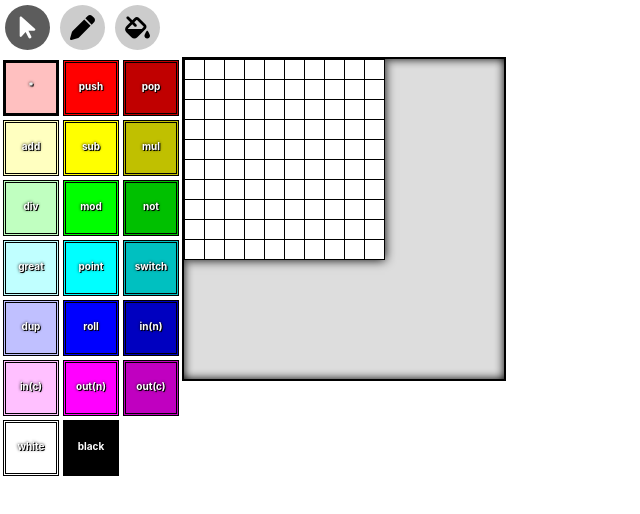
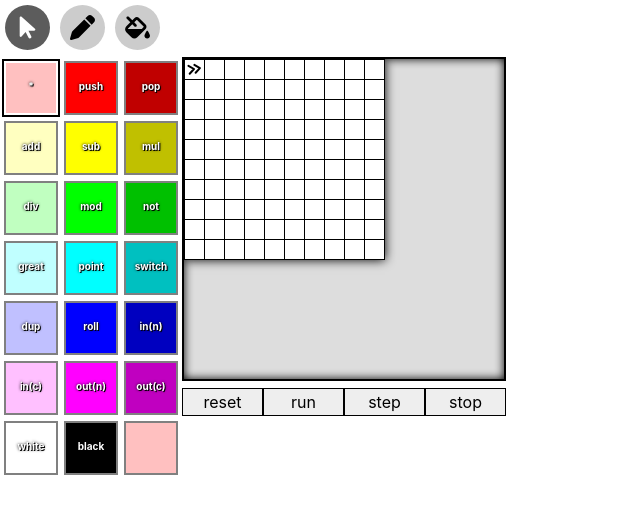
Before and after one commit to TOMOQ1024/piet-editor, a React (Create React App) app: page / in a window 1280 px wide. Shown: the top 514 px of the page, without its empty margins (0-640 px from the left). Built offline with nearby package versions, Linux system fonts and the light colour scheme.

Commit message:
pp movement

```diff
--- a/src/App.css
+++ b/src/App.css
@@ -4,6 +4,10 @@
 
 .wrapper-main {
   white-space: nowrap;
+}
+
+.wrapper-mid {
+  display: inline-block;
 }
 
 .control {
@@ -25,8 +29,9 @@
   filter: brightness(0.8) invert(1);
 }
 
-.ColorPallet {
+#ColorPallet {
   display: inline-block;
+  table-layout: fixed;
 }
 
 .operation-button {
@@ -34,17 +39,20 @@
   padding: 17px 0;
   width: 50px;
   height: 16px;
+  margin: 3px;
   font-size: x-small;
   font-weight: bold;
   color: #fff;
   text-shadow: black 0 0 3px, black 1px 1px 0;
   text-align: center;
-  border: double 3px black;
+  box-shadow: 0 0 0 2px gray;
   cursor: pointer;
+  vertical-align: bottom;
+  user-select: none;
 }
 
 .pallet-radio:checked + label .operation-button {
-  border-style: solid;
+  box-shadow: 0 0 0 2px white, 0 0 0 4px black;
 }
 
 #CanvasWrapper {
@@ -65,3 +73,23 @@
   position: absolute;
   pointer-events: none;
 }
+
+.Interpreter {
+  text-align: center;
+}
+
+.debug-button {
+  display: inline-block;
+  margin: 3px 0;
+  width: calc(25% - 8px);
+  text-align: center;
+  padding: 3px;
+  background: #eee;
+  border: solid 1px black;
+  cursor: pointer;
+  user-select: none;
+}
+
+.debug-button:hover {
+  filter: brightness(0.8);
+}
--- a/src/Canvas.tsx
+++ b/src/Canvas.tsx
@@ -1,85 +1,107 @@
 import { useEffect, useState } from 'react';
 import './App.css';
+import { Colors, Env } from './Utils';
 
 const codelScale = 20;
 let first = true;
 
 export default function Canvas(
-    props: {
-        size: {width:number,height:number};
-        code: string[][];
-        SetCodel: Function
+  { env, setEnv }: {
+    env: Env;
+    setEnv: (f: (e: Env) => Env) => void;
   }
-){
-    useEffect(()=>{
+) {
+  console.log('%ccanvas component rendered', 'color:#ff00ff');
+
+  useEffect(() => {
+    console.log(`env update detected at Canvas.tsx`);
+
     RenderCanvas();
-        if(first){
+    if (first) {
       const cvs = document.getElementById("canvas") as HTMLCanvasElement;
-            if(cvs === null){
+      if (cvs === null) {
         console.log('canvas not found at useEffect');
         return;
       }
-            cvs.addEventListener('setcodel', e=>{
+      cvs.addEventListener('setcodel', e => {
         const cvs = document.getElementById("canvas") as HTMLCanvasElement;
-                if(cvs === null)return;
+        if (cvs === null) return;
         const ctx = cvs.getContext('2d') as CanvasRenderingContext2D;
         const x = Math.floor((e as CustomEvent).detail.x / codelScale);
         const y = Math.floor((e as CustomEvent).detail.y / codelScale);
-                if(x < 0 || y < 0 || props.size.width <= x || props.size.height <= y)return;
-                props.SetCodel(x, y);
-                RenderCodel(ctx, {x:x,y:y});
+        if (x < 0 || y < 0 || env.size.w <= x || env.size.h <= y) return;
+        setEnv(e => {
+          e.code[y][x] = e.fillColor0;
+          return Object.assign({}, e);
+        })
+        RenderCodel(ctx, { x: x, y: y });
         // console.log((e as CustomEvent).detail.x, (e as CustomEvent).detail.y)
       });
       // console.log('event listener added');
       first = false;
     }
+  }, [env]);
 
-    });
-    function RenderCanvas(){
+  function RenderCanvas() {
     const cvs = document.getElementById("canvas") as HTMLCanvasElement;
-        if(cvs === null)return;
+    if (cvs === null) return;
     const ctx = cvs.getContext('2d') as CanvasRenderingContext2D;
     ctx.imageSmoothingEnabled = false;
     ctx.fillStyle = "black";
     ctx.fillRect(
       0, 0,
-            codelScale * props.size.width + 1,
-            codelScale * props.size.height + 1
+      codelScale * env.size.w + 1,
+      codelScale * env.size.h + 1
     );
-        let pos = {x: 0, y: 0};
-        for(let y=0; y<props.size.height; y++){
-            for(let x=0; x<props.size.width; x++){
-                pos.x = x;
-                pos.y = y;
-                ctx.fillStyle = props.code[y][x];
-                ctx.fillRect(
-                    x * codelScale + 1,
-                    y * codelScale + 1,
-                    codelScale - 1,
-                    codelScale - 1,
-                )
+    let pos = { x: 0, y: 0 };
+    for (let y = 0; y < env.size.h; y++) {
+      for (let x = 0; x < env.size.w; x++) {
+        RenderCodel(ctx, { x: x, y: y });
       }
     }
+
+
   }
 
   function RenderCodel(
     ctx: CanvasRenderingContext2D,
-        pos: {x:number,y:number}
-    ){
-        ctx.fillStyle = props.code[pos.y][pos.x];
+    pos: { x: number, y: number }
+  ) {
+    ctx.fillStyle = Colors[env.code[pos.y][pos.x]];
     ctx.fillRect(
       pos.x * codelScale + 1,
       pos.y * codelScale + 1,
       codelScale - 1,
       codelScale - 1,
     )
+
+    // PP・DPの描画
+    if (env.crnt.x === pos.x && env.crnt.y === pos.y) {
+      ctx.strokeStyle = 'black';
+      ctx.lineWidth = codelScale / 10;
+      ctx.lineCap = ctx.lineJoin = 'round';
+      ctx.imageSmoothingEnabled = true;
+      ctx.beginPath();
+      ctx.save();
+      ctx.scale(codelScale, codelScale);
+      ctx.translate(env.crnt.x + .5, env.crnt.y + .5);
+      ctx.rotate(Math.PI * .5 * (env.dp + (env.cc%2*2-1) * .1));
+      ctx.translate(-.5, -.5);
+      [0, 1].forEach(i => {
+        ctx.moveTo(.3 * i + .25, .3);
+        ctx.lineTo(.3 * i + .5, .5);
+        ctx.lineTo(.3 * i + .25, .7);
+      });
+      ctx.restore();
+      ctx.stroke();
+    }
   }
 
   return (
     <canvas
       id="canvas"
-        width={props.size.width*20+1}
-        height={props.size.height*20+1}
+      width={env.size.w * 20 + 1}
+      height={env.size.h * 20 + 1}
     // onClick={e=>HandleClick(e)}
     />
   )
--- a/src/CanvasWrapper.tsx
+++ b/src/CanvasWrapper.tsx
@@ -1,50 +1,49 @@
-import { useState } from 'react';
+import { useEffect, useState } from 'react';
 import './App.css';
 import Canvas from './Canvas';
+import { Env } from './Utils';
 
 // メインのキャンバスの移動やサイズ制御を行う
 export default function CanvasWrapper(
-    props: {
-        size: {width:number,height:number}
-        code: string[][]
-        SetCodel: Function
+  { env, setEnv }: {
+    env: Env;
+    setEnv: (f: (e: Env) => Env) => void;
   }
-){
-    function HandleMouseMove(e:React.MouseEvent<HTMLDivElement, MouseEvent>){
-        if(!(e.buttons & 0b1 || e.buttons & 0b10))return;
+) {
+  function HandleMouseMove(e: React.MouseEvent<HTMLDivElement, MouseEvent>) {
+    if (!(e.buttons & 0b1 || e.buttons & 0b10)) return;
     const cvs = document.getElementById('canvas');
     const self = document.getElementById('CanvasWrapper');
-        if(self === null)return;
+    if (self === null) return;
     const x = e.clientX - self.getBoundingClientRect().x - 2;
     const y = e.clientY - self.getBoundingClientRect().y - 2;
 
-        if(cvs === null){
+    if (cvs === null) {
       console.log("cvs is null");
       return;
     }
     cvs?.dispatchEvent(new CustomEvent('setcodel', {
       detail: {
-                x: x - Number(cvs.style.left.replace(/[a-z]/g,"")),
-                y: y - Number(cvs.style.top.replace(/[a-z]/g,"")),
+        x: x - Number(cvs.style.left.replace(/[a-z]/g, "")),
+        y: y - Number(cvs.style.top.replace(/[a-z]/g, "")),
       }
     }));
   }
 
-    function HandleContextMenu(e:React.MouseEvent<HTMLDivElement, MouseEvent>){
+  function HandleContextMenu(e: React.MouseEvent<HTMLDivElement, MouseEvent>) {
     e.preventDefault();
   }
 
   return (
     <div
       id='CanvasWrapper'
-        onMouseDown={e=>HandleMouseMove(e)}
-        onMouseMove={e=>HandleMouseMove(e)}
-        onContextMenu={e=>HandleContextMenu(e)}
+      onMouseDown={e => HandleMouseMove(e)}
+      onMouseMove={e => HandleMouseMove(e)}
+      onContextMenu={e => HandleContextMenu(e)}
     >
       <Canvas
-            size={props.size}
-            code={props.code}
-            SetCodel={props.SetCodel}
+        env={env}
+        setEnv={(f:(e:Env)=>Env)=>setEnv(f)}
       />
     </div>
   )
--- a/src/ColorPallet.tsx
+++ b/src/ColorPallet.tsx
@@ -1,67 +1,59 @@
-import { useState } from 'react';
+import { useEffect, useState } from 'react';
+import { Colors, Env, Operations } from './Utils';
 import './App.css';
 
-const operations: string[][] = [
-    ["*", "push", "pop"],
-    ["add", "sub", "mul"],
-    ["div", "mod", "not"],
-    ["great", "point", "switch"],
-    ["dup", "roll", "in(n)"],
-    ["in(c)", "out(n)", "out(c)"],
-    ["white","black"],
-]
-
-const colors: string[][] = [
-    ["#ffc0c0", "#ff0000", "#c00000"],
-    ["#ffffc0", "#ffff00", "#c0c000"],
-    ["#c0ffc0", "#00ff00", "#00c000"],
-    ["#c0ffff", "#00ffff", "#00c0c0"],
-    ["#c0c0ff", "#0000ff", "#0000c0"],
-    ["#ffc0ff", "#ff00ff", "#c000c0"],
-    ["#ffffff", "#000000"],
-]
-
 export default function ColorPallet(
-    props: {
-        setSelectedColor: Function,
+  {env,setEnv}: {
+    env: Env;
+    setEnv: (f:(e:Env)=>Env)=>void;
   }
 ) {
-    function HandleRadioClick(r:number, c:number){
-        props.setSelectedColor(colors[r][c]);
+  console.log('%ccolorpallet component rendered', 'color:#ffff00');
+
+  function HandleRadioLClick(i: number) {
+    setEnv(e=>({...e, fillColor0:i}));
+  }
+  function HandleRadioRClick(i: number) {
+    console.log('undefined operation');
   }
 
   return (
-    <div className="ColorPallet">
-    <table>
-        <tbody>
-        {colors.map((l,r)=>(
-            <tr key={r}>
-            {l.map((bg,c)=>(
+    <table id="ColorPallet">
+      {(() => {
+        const tr: JSX.Element[] = [];
+
+        for (let r = 0; r < 7; r++) {
+          const td: JSX.Element[] = [];
+          for (let c = 0; c < 3; c++) {
+            td.push(
               <td key={c}>
                 <input
-                id={`pallet_${r*3+c}`}
+                  id={`pallet_${r * 3 + c}`}
                   className="pallet-radio"
                   type="radio"
                   name="pallet"
-                value={r*3+c}
-                style={{display:"none"}}
-                defaultChecked={r*3+c===0}
+                  value={r * 3 + c}
+                  style={{ display: "none" }}
+                  defaultChecked={r * 3 + c === 0}
                 />
-                <label htmlFor={`pallet_${r*3+c}`}>
+                <label htmlFor={`pallet_${r * 3 + c}`}>
                   <div
                     className='operation-button'
-                onClick={()=>HandleRadioClick(r,c)}
-                style={{background: bg}}
+                    onClick={() => HandleRadioLClick(r * 3 + c)}
+                    onContextMenu={() => HandleRadioRClick(r * 3 + c)}
+                    style={{ background: Colors[r * 3 + c] }}
                   >
-                {operations[r][c]}
+                    {Operations[r * 3 + c]}
                   </div>
                 </label>
               </td>
-            ))}
-            </tr>
-        ))}
-        </tbody>
+            )
+          }
+          tr.push(<tr key={r}>{td}</tr>)
+        }
+
+        return <tbody>{tr}</tbody>;
+      })()}
     </table>
-    </div>
   );
 }
--- /dev/null
+++ b/src/DebugButton.tsx
@@ -0,0 +1,18 @@
+import { useState } from 'react';
+import './App.css';
+
+export default function DebugButton(
+  props: {
+    name: string,
+    func: Function,
+  }
+) {
+  return (
+    <div
+      className='debug-button'
+      onClick={() => props.func()}
+    >
+      {props.name}
+    </div>
+  );
+}
--- a/src/Editor.tsx
+++ b/src/Editor.tsx
@@ -2,62 +2,58 @@ import './App.css';
 import Controls from './Controls';
 import ColorPallet from './ColorPallet';
 import CanvasWrapper from './CanvasWrapper';
+import Interpreter from './Interpreter';
 import { useEffect, useState } from 'react';
+import { Env, Point } from './Utils';
 
-function CopyCode(c: string[][]){
-  const rtnCode: string[][] = [];
-  for(let y=0; y<c.length; y++){
-    rtnCode.push([]);
-    rtnCode[y] = c[y].slice(0);
-  }
-  return rtnCode;
-}
 
-export default function Editor() {
-  const [size, setSize] = useState({
-    width: 10,
-    height: 10
-  });
-  const [selectedColor, setSelectedColor] = useState('#ffc0c0');
-  const [input, setInput] = useState('');
-  const [output, setOutput] = useState('');
-  let initCode: string[][] = [];
-  for(let y=0; y<size.height; y++){
-    initCode.push([]);
-    for(let x=0; x<size.width; x++){
-      initCode[y].push('#ffffff');
+
+export default function Editor(
+  props: {
+    code: number[][],
+    size: {
+      w: number,
+      h: number,
     }
   }
-  const [code, setCode] = useState(initCode);
-  const [crntPos, setCrntPos] = useState({x:0,y:0});
-  const [nextPos, setNextPos] = useState({x:-1,y:-1});
-
-  function SetCodel(x: number, y: number){
-    if(x < 0 || y < 0 || size.width <= x || size.height <= y)return;
-    setSelectedColor(c=>{
-    if(code[y][x] !== c){
-        const newCode = [...code];
-        newCode[y][x] = c;
-        setCode(newCode);
-      }
-      return c;
-    });
-  }
+) {
+  console.log('%ceditor component rendered', 'color:#0000ff');
+  const [env, setEnv] = useState<Env>(
+    {
+      crnt: {x:0,y:0},
+      next: {x:-1,y:-1},
+      size: props.size,
+      code: props.code,
+      dp: 0,
+      cc: 0,
+      block: [],
+      stuck: 0,
+      stack: [],
+      input: '',
+      output: '',
+      fillColor0: 0,
+    }
+  );
 
   return (
     <div className="Editor">
       <Controls/>
       <div className='wrapper-main'>
-      <ColorPallet
-      setSelectedColor={setSelectedColor}
-      />
-      <CanvasWrapper
-      size={size}
-      code={code}
-      SetCodel={SetCodel}
-      />
+        <ColorPallet
+        env={env}
+        setEnv={(f:(e:Env)=>Env)=>setEnv(f)}
+        />
+        <div className='wrapper-mid'>
+          <CanvasWrapper
+          env={env}
+          setEnv={(f:(e:Env)=>Env)=>setEnv(f)}
+          />
+          <Interpreter
+          env={env}
+          setEnv={(f:(e:Env)=>Env)=>setEnv(f)}
+          />
+        </div>
       </div>
-
     </div>
   );
 }
--- /dev/null
+++ b/src/Interpreter.tsx
@@ -0,0 +1,264 @@
+import { Key, useEffect, useState } from 'react';
+import DebugButton from './DebugButton';
+import { Colors, Env, isInCanvas, Point } from './Utils';
+import './App.css';
+
+interface Buttons {
+  [key: string]: Function
+}
+
+export default function Interpreter(
+  { env, setEnv }: {
+    env: Env;
+    setEnv: (f: (e: Env) => Env) => void;
+  }
+) {
+  console.log(`%cinterpreter component rendered`, 'color:#00ff00');
+  const buttons: Buttons = {
+    reset: reset,
+    run: run,
+    step: step,
+    stop: stop,
+  }
+
+  function reset() {
+    setEnv(e => ({
+      ...e,
+      crnt: { x: 0, y: 0 },
+      next: { x: -1, y: -1 },
+      dp: 0,
+      cc: 0,
+    }));
+  }
+
+  function run() {
+    console.log('-run-');
+  }
+
+  function step() {
+    // console.log('step');
+    // setEnv(e=>{
+    //     return Object.assign({}, e);
+    // })
+    // return;
+    let e = Object.assign({}, env);
+    // console.log('step enter');
+    // console.log(...Object.values(e.crnt));
+    // console.log(...Object.values(e.next));
+    if (e.next.x === -1) {
+      // 開始
+      e = getNextCodel(e);
+    }
+    else if (e.next.x === -2) {
+      console.log('halted');
+      return e;
+    }
+    e.crnt = Object.assign({}, e.next);
+    // console.log('----');
+    e = getNextCodel(e);
+    // console.log('step leave');
+    // console.log(...Object.values(e.crnt));
+    // console.log(...Object.values(e.next));
+    //props.setEnv(Object.assign({}, e));
+    setEnv(_ => e);
+    console.log('%cENV SET', 'color:#ff0000;font-size:200%;');
+  }
+
+  function stop() {
+    console.log('-stop-');
+  }
+
+  return (
+    <div className='InterpreterControls'>
+      {Object.keys(buttons).map(name => (
+        <DebugButton
+          key={name}
+          name={name}
+          func={() => buttons[name]()}
+        />
+      ))}
+    </div>
+  )
+}
+
+
+// Env.nextを設定する
+function getNextCodel(e: Env): Env {
+  e = getColorBlock(e);
+  let ec: Point;
+  const black = Colors.indexOf('#000000');
+  let d: Point;
+  e.stuck = 0;
+  while (e.stuck < 8) {
+    d = [
+      { x: 1, y: 0 },
+      { x: 0, y: 1 },
+      { x: -1, y: 0 },
+      { x: 0, y: -1 },
+    ][e.dp % 4];
+    e.crnt = ec = getEdgeCodel(e);
+    console.log(ec.x + d.x, ec.y + d.y);
+    if (isInCanvas(e, ec.x + d.x, ec.y + d.y) && e.code[ec.y + d.y][ec.x + d.x] !== black) {
+      e.next = {
+        x: ec.x + d.x,
+        y: ec.y + d.y,
+      };
+      return e;
+    }
+    else {
+      if (e.stuck % 2 === 0) ++e.cc;
+      else ++e.dp;
+      ++e.stuck;
+    }
+  }
+  return { ...e, next: { x: -2, y: -2 } };
+}
+
+function getEdgeCodel(e: Env): Point {
+  const block = e.block;
+  let edge: Point[] = [];
+  let bound: number;
+  console.log(`dp:${e.dp}, cc:${e.cc}`);
+  console.log('block: ');
+  console.log(block);
+  switch (e.dp % 4) {
+    case 0:// 右
+      bound = -1;
+      for (let i = 0; i < block.length; i++) {
+        if (bound < block[i].x) {
+          edge = [block[i]];
+          bound = block[i].x;
+        }
+        else if (bound === block[i].x) {
+          edge.push(block[i]);
+        }
+      }
+      break;
+    case 1:// 下
+      bound = -1;
+      for (let i = 0; i < block.length; i++) {
+        if (bound < block[i].y) {
+          edge = [block[i]];
+          bound = block[i].y;
+        }
+        else if (bound === block[i].y) {
+          edge.push(block[i]);
+        }
+      }
+      break;
+    case 2:// 左
+      bound = e.size.w;
+      for (let i = 0; i < block.length; i++) {
+        if (bound > block[i].x) {
+          edge = [block[i]];
+          bound = block[i].x;
+        }
+        else if (bound === block[i].x) {
+          edge.push(block[i]);
+        }
+      }
+      break;
+    case 3:// 上
+      bound = e.size.h;
+      for (let i = 0; i < block.length; i++) {
+        if (bound > block[i].y) {
+          edge = [block[i]];
+          bound = block[i].y;
+        }
+        else if (bound === block[i].y) {
+          edge.push(block[i]);
+        }
+      }
+      break;
+  }
+  console.log('edge: ');
+  console.log(edge);
+  const d = e.dp + (e.cc % 2 === 0 ? -1 : 1);
+  let rtn = { x: -1, y: -1 };
+  switch ((d % 4 + 4) % 4) {
+    case 0:// 右
+      bound = -1;
+      for (let i = 0; i < edge.length; i++) {
+        if (bound < edge[i].x) {
+          rtn = edge[i];
+          bound = edge[i].x;
+        }
+      }
+      break;
+    case 1:// 下
+      bound = -1;
+      for (let i = 0; i < edge.length; i++) {
+        if (bound < edge[i].y) {
+          rtn = edge[i];
+          bound = edge[i].y;
+        }
+      }
+      break;
+    case 2:// 左
+      bound = e.size.w;
+      for (let i = 0; i < edge.length; i++) {
+        if (bound > edge[i].x) {
+          rtn = edge[i];
+          bound = edge[i].x;
+        }
+      }
+      break;
+    case 3:// 上
+      bound = e.size.h;
+      for (let i = 0; i < edge.length; i++) {
+        if (bound > edge[i].y) {
+          rtn = edge[i];
+          bound = edge[i].y;
+        }
+      }
+      break;
+  }
+  console.log('return: ');
+  console.log(rtn);
+  return rtn;
+}
+
+function getColorBlock(e: Env): Env {
+  console.log(`crnt: ${e.crnt.x},${e.crnt.y}`);
+  let newBlock: Point[] = [e.crnt];
+  let search: Point[] = [e.crnt];
+  const col = e.code[e.crnt.y][e.crnt.x];
+
+  if (Colors[col] === '#ffffff') {
+    e.block = [e.crnt];
+    return e;
+  }
+  let searched: boolean[][] = [];
+  for (let y = 0; y < e.size.h; y++) {
+    searched.push([]);
+    for (let x = 0; x < e.size.w; x++) {
+      searched[y].push(false);
+    }
+  }
+  searched[e.crnt.y][e.crnt.x] = true;
+  let s: Point;
+  const d = [
+    { x: 1, y: 0 },
+    { x: 0, y: 1 },
+    { x: -1, y: 0 },
+    { x: 0, y: -1 },
+  ];
+  while (0 < search.length) {
+    s = search.shift() || { x: 0, y: 0 };
+    d.forEach(d0 => {
+      // 進めるコーデルか
+      if (isInCanvas(e, s.x + d0.x, s.y + d0.y)) {
+        // 同じ色のコーデルか
+        if (e.code[s.y + d0.y][s.x + d0.x] === col) {
+          // 探索済みか
+          if (!searched[s.y + d0.y][s.x + d0.x]) {
+            newBlock.push({ x: s.x + d0.x, y: s.y + d0.y });
+            search.push({ x: s.x + d0.x, y: s.y + d0.y });
+          }
+        }
+        searched[s.y + d0.y][s.x + d0.y] = true;
+      }
+    });
+  }
+  return { ...e, block: newBlock };
+}
--- /dev/null
+++ b/src/Utils.ts
@@ -0,0 +1,59 @@
+import { useCallback, useState } from "react"
+
+export interface Point {
+  x: number;
+  y: number;
+}
+
+export interface Size {
+  w: number;
+  h: number;
+}
+
+export interface Env {
+  crnt: Point,
+  next: Point,
+  size: Size,
+  code: number[][],
+  dp: number,
+  cc: number,
+  block: Point[],
+  stuck: number,
+  stack: [],
+  input: '',
+  output: '',
+  fillColor0: number,
+}
+
+export function isInCanvas(
+  e: Env,
+  x: number,
+  y: number
+): boolean {
+  return 0 <= x && 0 <= y && x < e.size.w && y < e.size.h;
+}
+
+export const Colors = [
+  "#ffc0c0", "#ff0000", "#c00000",
+  "#ffffc0", "#ffff00", "#c0c000",
+  "#c0ffc0", "#00ff00", "#00c000",
+  "#c0ffff", "#00ffff", "#00c0c0",
+  "#c0c0ff", "#0000ff", "#0000c0",
+  "#ffc0ff", "#ff00ff", "#c000c0",
+  "#ffffff", "#000000", "#ffc0c0"
+]
+
+export const Operations = [
+  "*", "push", "pop",
+  "add", "sub", "mul",
+  "div", "mod", "not",
+  "great", "point", "switch",
+  "dup", "roll", "in(n)",
+  "in(c)", "out(n)", "out(c)",
+  "white", "black", ""
+]
+
+export function useForceUpdate() {
+  const [ignored, newState] = useState({});
+  return useCallback(() => newState({}), []);
+}
--- a/src/index.tsx
+++ b/src/index.tsx
@@ -1,15 +1,33 @@
 import React from 'react';
 import ReactDOM from 'react-dom/client';
 import './index.css';
-import App from './Editor';
+import Editor from './Editor';
 import reportWebVitals from './reportWebVitals';
+import { Colors } from './Utils';
+
+let size = {
+  w: 10,
+  h: 10,
+}
+
+const w = Colors.indexOf("#ffffff");
+let code: number[][] = [];
+for(let y=0; y<size.h; y++){
+  code.push([]);
+  for(let x=0; x<size.w; x++){
+    code[y].push(w);
+  }
+}
 
 const root = ReactDOM.createRoot(
   document.getElementById('root') as HTMLElement
 );
 root.render(
   <React.StrictMode>
-    <App />
+    <Editor
+    code={code}
+    size={size}
+    />
   </React.StrictMode>
 );
 
```
Also changed, not shown: src/Controls.tsx (+9 -8 lines), 1 other file (tests, documents, lock files or other folders). Lines whose indentation alone changed are shown as unchanged.
